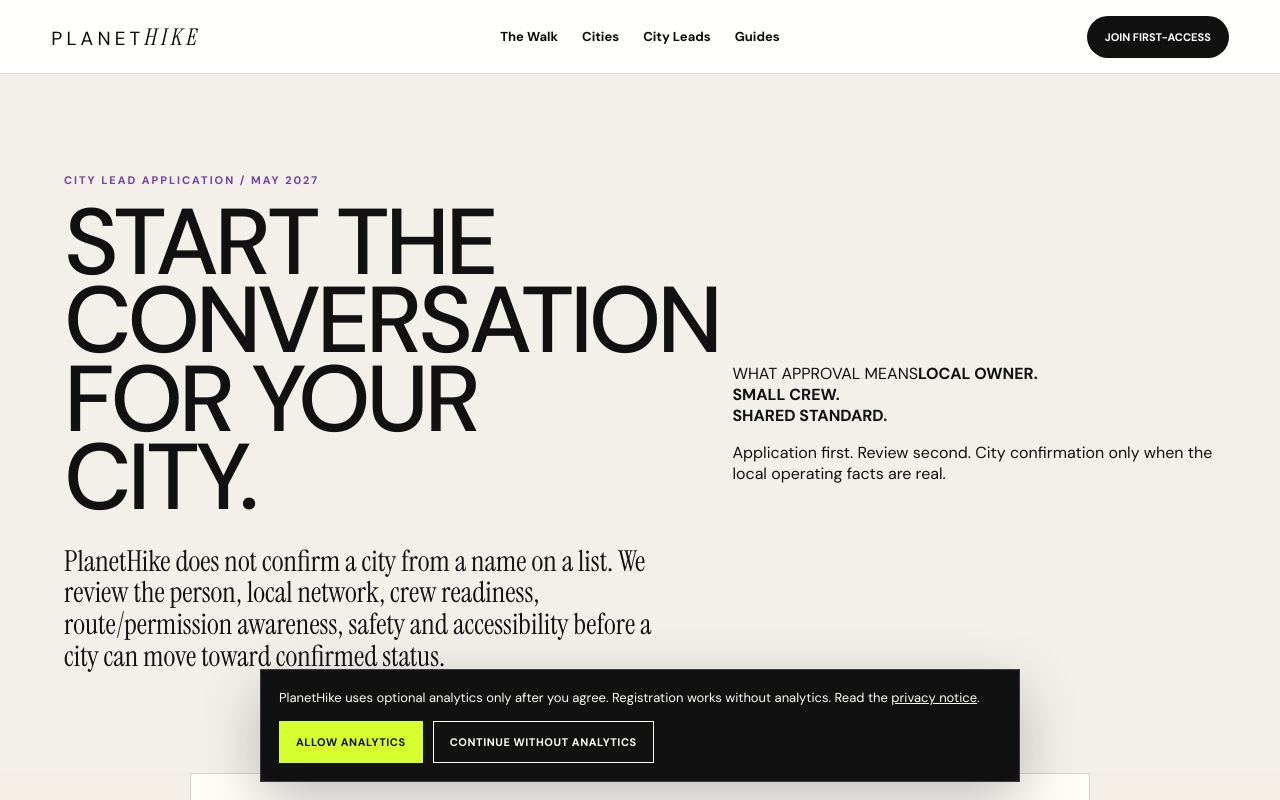
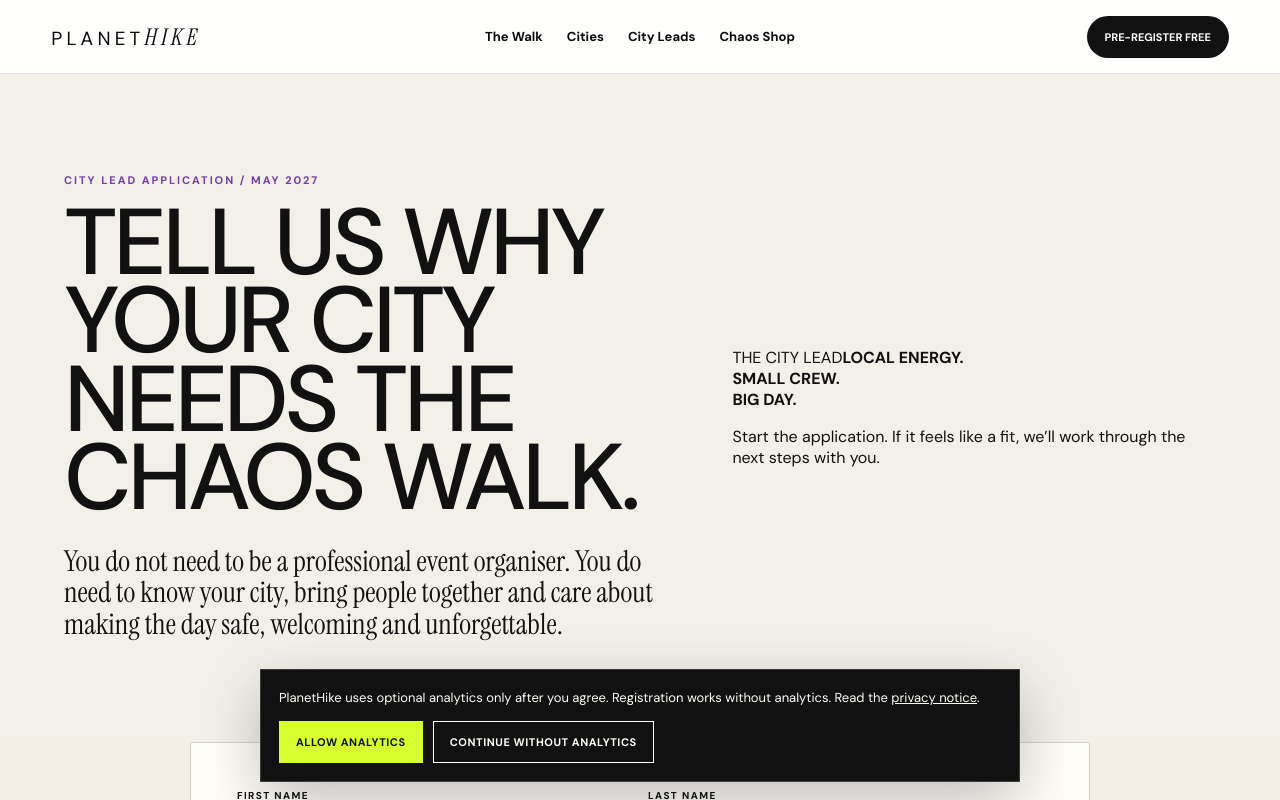
Before and after one commit to unikmo/planethike, a Next.js app: page /city-leads/apply in a window 1280 px wide. Shown: the top 800 px of the page. Built offline with nearby package versions, Linux system fonts and the light colour scheme; no server answers.

Commit message:
Make City Lead application page public-facing

```diff
--- a/app/city-leads/apply/page.tsx
+++ b/app/city-leads/apply/page.tsx
@@ -4,7 +4,7 @@ import MobileMenu from '../../MobileMenu';
 
 export const metadata: Metadata = {
   title: 'Apply to Become a City Lead | PlanetHike',
-  description: 'Apply to lead a future Chaos Walk in your city. PlanetHike reviews local capacity, safety, accessibility and crew readiness before confirming a city.',
+  description: 'Apply to bring The Chaos Walk to your city in May 2027.',
   alternates: { canonical: '/city-leads/apply' },
   robots: { index: false, follow: true },
 };
@@ -18,24 +18,24 @@ export default function CityLeadApplyPage() {
           <a href="/the-chaos-walk">The Walk</a>
           <a href="/cities">Cities</a>
           <a href="/city-leads">City Leads</a>
-          <a href="/guides">Guides</a>
+          <a href="/shop">Chaos Shop</a>
         </nav>
-        <a className="seoHeaderCta" href="/join">Join first-access</a>
+        <a className="seoHeaderCta" href="/join">Pre-register free</a>
         <MobileMenu />
       </header>
 
       <section className="seoHero">
         <div>
           <p className="seoEyebrow">CITY LEAD APPLICATION / MAY 2027</p>
-          <h1>Start the conversation for your city.</h1>
+          <h1>Tell us why your city needs The Chaos Walk.</h1>
           <p className="seoLead">
-            PlanetHike does not confirm a city from a name on a list. We review the person, local network, crew readiness, route/permission awareness, safety and accessibility before a city can move toward confirmed status.
+            You do not need to be a professional event organiser. You do need to know your city, bring people together and care about making the day safe, welcoming and unforgettable.
           </p>
         </div>
         <aside className="seoHeroCard">
-          <span>WHAT APPROVAL MEANS</span>
-          <strong>LOCAL OWNER.<br/>SMALL CREW.<br/>SHARED STANDARD.</strong>
-          <p>Application first. Review second. City confirmation only when the local operating facts are real.</p>
+          <span>THE CITY LEAD</span>
+          <strong>LOCAL ENERGY.<br/>SMALL CREW.<br/>BIG DAY.</strong>
+          <p>Start the application. If it feels like a fit, we’ll work through the next steps with you.</p>
         </aside>
       </section>
 
```
